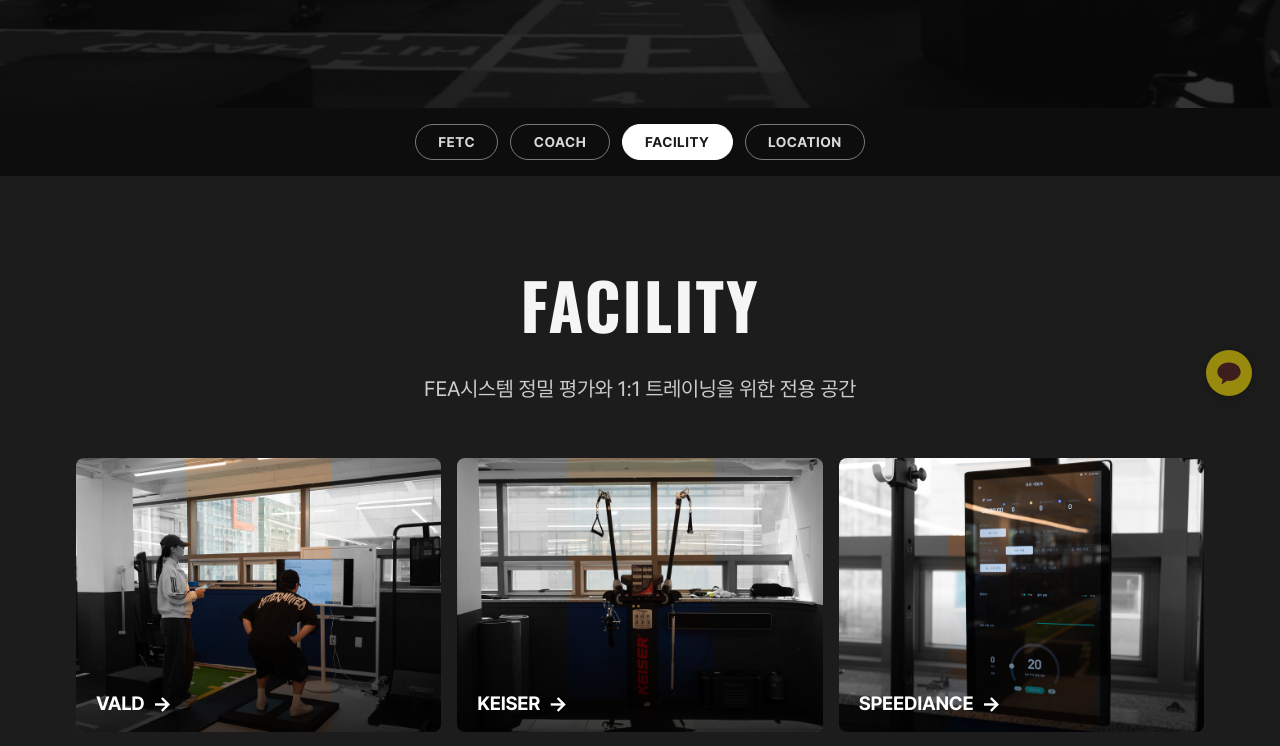
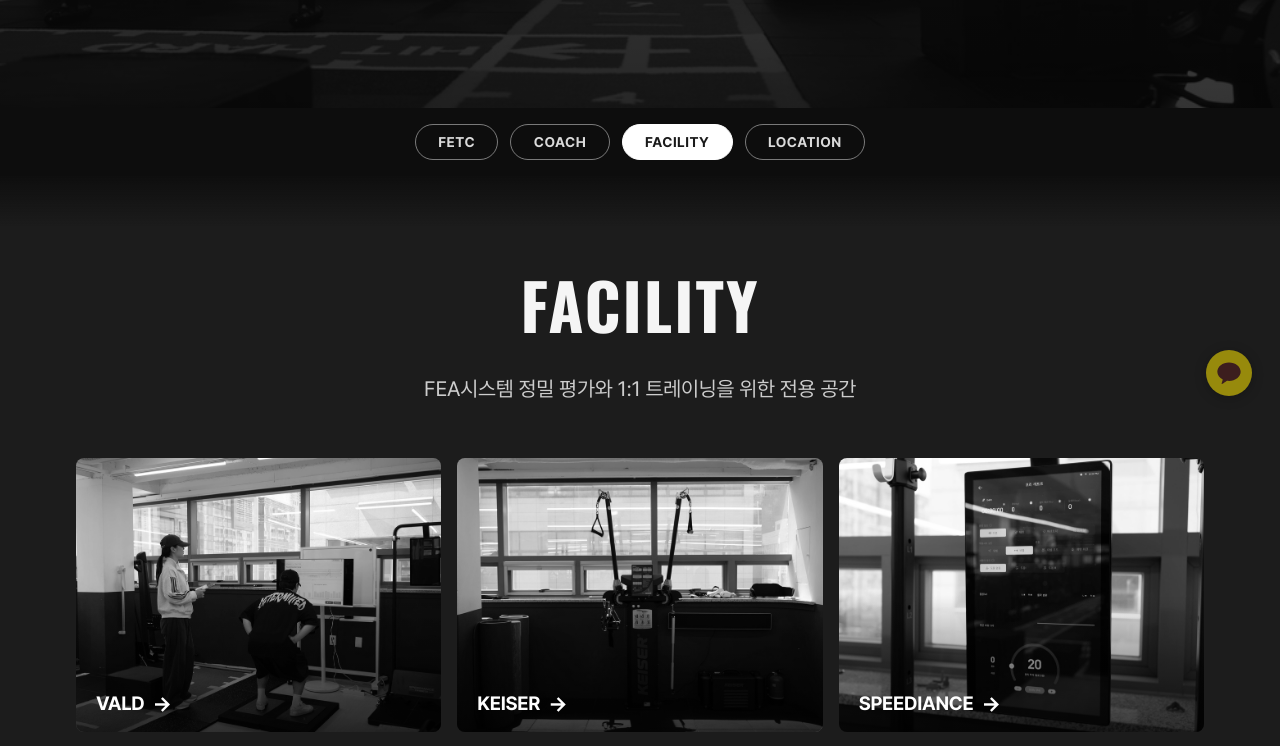
Before and after one commit to cogmo-co/fetc-gangnam, a Next.js app: page /about/facility in a window 1280 px wide. Shown: the part 376-1122 px from the top of the page. Built offline with nearby package versions, Linux system fonts and the light colour scheme.

Commit message:
refactor(design): Update SubNav, reservation, facility style

```diff
--- a/components/AboutSubNav/AboutSubNav.module.css
+++ b/components/AboutSubNav/AboutSubNav.module.css
@@ -8,6 +8,22 @@
   -webkit-backdrop-filter: blur(12px);
   border-bottom: 1px solid rgba(255, 255, 255, 0.06);
   padding: 1rem 0;
+}
+/* SubNav 하단 fade-out — 아래 섹션과 부드럽게 이어짐 (sticky 시 숨김) */
+.nav::after {
+  content: "";
+  position: absolute;
+  top: 100%;
+  left: 0;
+  right: 0;
+  height: 50px;
+  background: linear-gradient(to bottom, #0a0a0abf, transparent);
+  pointer-events: none;
+  opacity: 1;
+  transition: opacity 0.2s ease;
+}
+.nav.stuck::after {
+  opacity: 0;
 }
 .inner {
   max-width: 1100px;
--- a/components/AboutSubNav/AboutSubNav.tsx
+++ b/components/AboutSubNav/AboutSubNav.tsx
@@ -1,5 +1,6 @@
 "use client";
 
+import { useEffect, useRef, useState } from "react";
 import Link from "next/link";
 import { usePathname } from "next/navigation";
 import styles from "./AboutSubNav.module.css";
@@ -14,9 +15,29 @@ const TABS = [
 
 export default function AboutSubNav() {
   const pathname = usePathname();
+  const sentinelRef = useRef<HTMLDivElement>(null);
+  // sticky 상태 — true면 하단 그라데이션 숨김
+  const [isStuck, setIsStuck] = useState(false);
+
+  // sentinel이 viewport 밖으로 나가면 SubNav가 stuck 상태
+  // rootMargin -84px: Topbar 높이만큼 위로 viewport 줄여서 정확히 sticky top과 매칭
+  useEffect(() => {
+    if (!sentinelRef.current) return;
+    const observer = new IntersectionObserver(
+      ([entry]) => setIsStuck(!entry.isIntersecting),
+      { threshold: 0, rootMargin: "-84px 0px 0px 0px" },
+    );
+    observer.observe(sentinelRef.current);
+    return () => observer.disconnect();
+  }, []);
 
   return (
-    <nav className={styles.nav} aria-label="About sub navigation">
+    <>
+      <div ref={sentinelRef} aria-hidden="true" />
+      <nav
+        className={`${styles.nav} ${isStuck ? styles.stuck : ""}`}
+        aria-label="About sub navigation"
+      >
         <div className={styles.inner}>
           {TABS.map((tab) => {
             // hash 부분 제거하고 pathname과 비교 (sub-route 포함: /about/facility/vald 도 FACILITY 탭 active)
@@ -36,5 +57,6 @@ export default function AboutSubNav() {
           })}
         </div>
       </nav>
+    </>
   );
 }
--- a/components/FacilityEquipment/EquipmentGrid.module.css
+++ b/components/FacilityEquipment/EquipmentGrid.module.css
@@ -61,40 +61,22 @@
   position: absolute;
   inset: 0;
 }
-
-/* base 레이어 — 전체 그레이스케일 (항상 보임, 양옆 영역의 흑백 사진 역할) */
-.photoBase {
-  position: absolute;
-  inset: 0;
-}
-.photoBase img {
+/* 기본 — 전체 그레이스케일 */
+.photo img {
   object-fit: cover;
   filter: grayscale(100%);
+  transition: filter 0.5s ease;
 }
-
-/* color 레이어 — 컬러 사진. 초기엔 중앙 40%만 clip-path로 노출.
-   hover/visible 시 양옆으로 펼쳐져 카드 전체 컬러가 됨. */
-.photoColor {
-  position: absolute;
-  inset: 0;
-  clip-path: inset(0 30% 0 30%);
-  transition: clip-path 0.6s cubic-bezier(0.4, 0, 0.2, 1);
-}
-.photoColor img {
-  object-fit: cover;
-}
-
-/* hover 가능 기기 (데스크탑) — hover 시 컬러 영역이 양옆으로 펼침 */
+/* PC — hover 시 컬러 */
 @media (hover: hover) {
-  .card:hover .photoColor {
-    clip-path: inset(0 0 0 0);
+  .card:hover .photo img {
+    filter: grayscale(0%);
   }
 }
-
-/* 터치 기기 (모바일) — scroll-in (.visible) 시 자동 펼침 */
+/* 모바일 — scroll-in (.visible) 시 컬러 */
 @media (hover: none) {
-  .card.visible .photoColor {
-    clip-path: inset(0 0 0 0);
+  .card.visible .photo img {
+    filter: grayscale(0%);
   }
 }
 
--- a/components/FacilityEquipment/EquipmentGrid.tsx
+++ b/components/FacilityEquipment/EquipmentGrid.tsx
@@ -125,24 +125,14 @@ export default function EquipmentGrid({
               }}
               aria-label={`${equipment.name} 장비 상세 보기`}
             >
-              {/* 같은 이미지 2 레이어: base(그레이) + color(중앙 클립, hover 시 양옆 펼침) */}
+              {/* 단일 이미지 — 기본 grayscale, hover(PC)/visible(모바일) 시 컬러 */}
               <div className={styles.photo}>
-                <div className={styles.photoBase}>
                 <Image
                   src={getEquipmentImage(equipment.img)}
                   alt={equipment.name}
                   fill
                   sizes="(max-width:640px) 50vw, 33vw"
                 />
-                </div>
-                <div className={styles.photoColor} aria-hidden="true">
-                  <Image
-                    src={getEquipmentImage(equipment.img)}
-                    alt=""
-                    fill
-                    sizes="(max-width:640px) 50vw, 33vw"
-                  />
-                </div>
               </div>
               <div className={styles.label}>
                 <span className={styles.labelText}>{equipment.name}</span>
```
Also changed, not shown: app/reservation/page.module.css (+21 -13 lines). Lines whose indentation alone changed are shown as unchanged.
